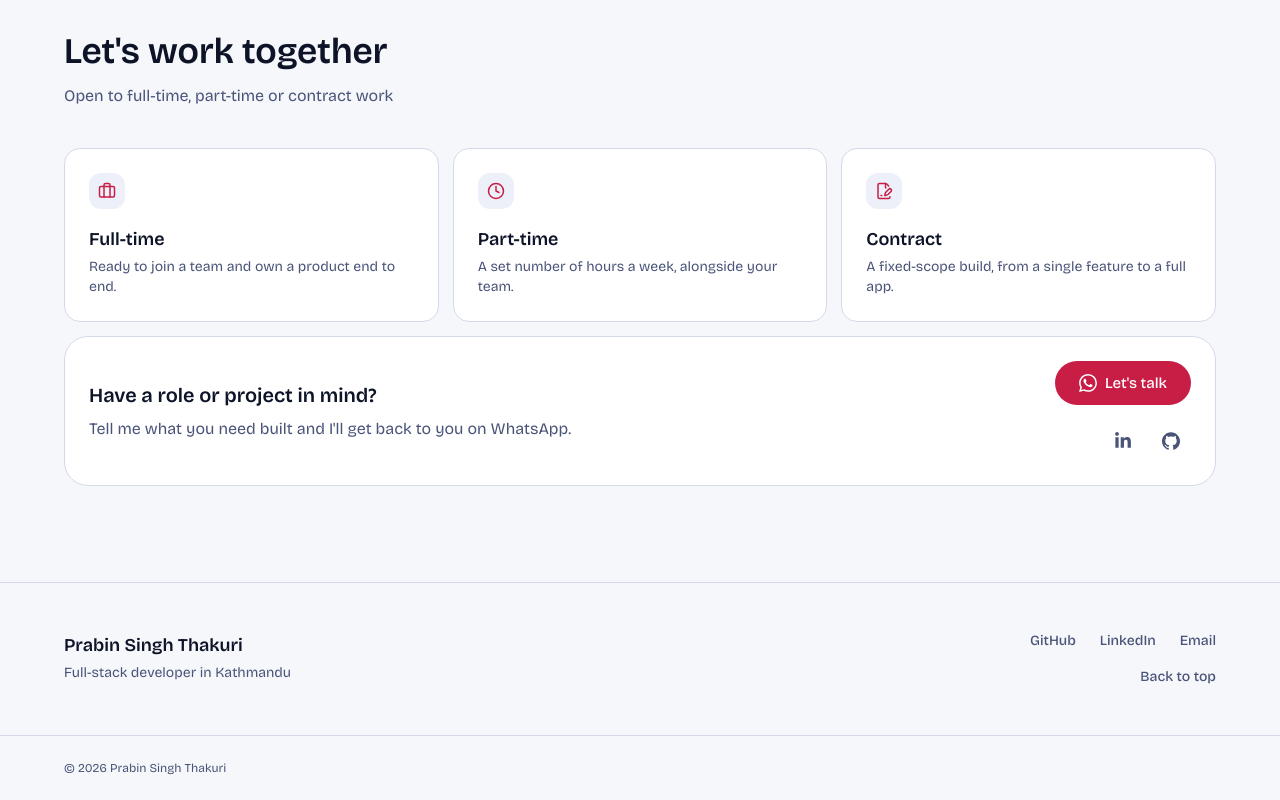
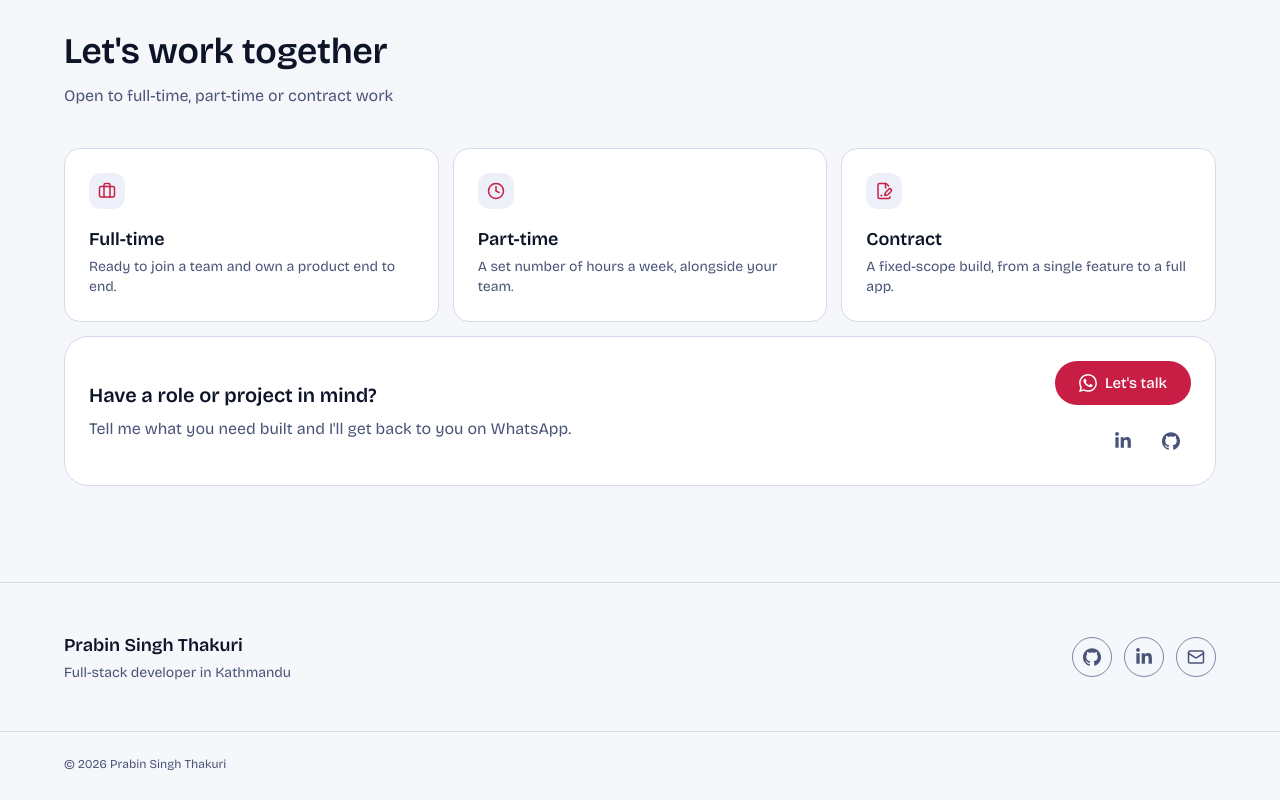
Before and after one commit to prabin738/Prabin-Singh-Portfolio, a Next.js app: page / in a window 1280 px wide. Shown: the part 7850-8650 px from the top of the page. Built offline with nearby package versions, Linux system fonts and the light colour scheme.

Commit message:
minor bugs fixes

```diff
--- a/src/app/globals.css
+++ b/src/app/globals.css
@@ -52,6 +52,7 @@
 
 html {
   scroll-padding-top: 5rem;
+  scroll-behavior: smooth;
 }
 
 body {
@@ -79,6 +80,10 @@ body {
 }
 
 @media (prefers-reduced-motion: reduce) {
+  html {
+    scroll-behavior: auto;
+  }
+
   .hero-settle {
     animation: none;
   }
--- a/src/app/layout.tsx
+++ b/src/app/layout.tsx
@@ -5,6 +5,7 @@ import { ThemeProvider } from "@/components/layout/theme-provider";
 import { SkipLink } from "@/components/layout/skip-link";
 import { SiteHeader } from "@/components/layout/site-header";
 import { SiteFooter } from "@/components/layout/site-footer";
+import { BackToTop } from "@/components/layout/back-to-top";
 
 const bricolageGrotesque = Bricolage_Grotesque({
   subsets: ["latin"],
@@ -20,12 +21,13 @@ export const metadata: Metadata = {
 export default function RootLayout({ children }: LayoutProps<"/">) {
   return (
     <html lang="en" suppressHydrationWarning>
-      <body className={bricolageGrotesque.className}>
+      <body className={bricolageGrotesque.className} suppressHydrationWarning>
         <ThemeProvider>
           <SkipLink />
           <SiteHeader />
           <main id="main">{children}</main>
           <SiteFooter />
+          <BackToTop />
         </ThemeProvider>
       </body>
     </html>
--- a/src/components/hero/intro-tile.tsx
+++ b/src/components/hero/intro-tile.tsx
@@ -14,7 +14,7 @@ export function IntroTile({ index }: IntroTileProps) {
     <BentoTile
       size="large"
       style={{ "--i": index } as CSSProperties}
-      className="hero-settle flex flex-col gap-6 p-6 sm:p-8 lg:min-h-[32rem] lg:justify-center lg:p-10"
+      className="hero-settle flex flex-col gap-6 p-6 sm:p-8 lg:min-h-128 lg:justify-center lg:p-10"
     >
       <div className="flex flex-col gap-3">
         <h1 className="text-[44px] font-bold leading-none tracking-[-0.03em] text-fg lg:text-[72px]">
--- /dev/null
+++ b/src/components/layout/back-to-top.tsx
@@ -0,0 +1,31 @@
+"use client";
+
+import { useEffect, useState } from "react";
+import { ArrowUp } from "lucide-react";
+
+const SCROLL_THRESHOLD = 400;
+
+export function BackToTop() {
+  const [visible, setVisible] = useState(false);
+
+  useEffect(() => {
+    const onScroll = () => setVisible(window.scrollY > SCROLL_THRESHOLD);
+    onScroll();
+    window.addEventListener("scroll", onScroll, { passive: true });
+    return () => window.removeEventListener("scroll", onScroll);
+  }, []);
+
+  return (
+    <a
+      href="#main"
+      aria-label="Back to top"
+      aria-hidden={!visible}
+      tabIndex={visible ? 0 : -1}
+      className={`fixed right-6 bottom-6 z-40 inline-flex h-11 w-11 items-center justify-center rounded-full bg-primary text-white shadow-lg transition-all duration-300 hover:bg-primary-hover focus-visible:outline-2 focus-visible:outline-offset-2 focus-visible:outline-primary-fg ${
+        visible ? "translate-y-0 opacity-100" : "pointer-events-none translate-y-4 opacity-0"
+      }`}
+    >
+      <ArrowUp size={20} aria-hidden />
+    </a>
+  );
+}
--- a/src/components/layout/mobile-menu.tsx
+++ b/src/components/layout/mobile-menu.tsx
@@ -61,7 +61,13 @@ export function MobileMenu({ navItems, cvHref }: MobileMenuProps) {
           ))}
         </nav>
 
-        <Button href={cvHref} variant="primary" onClick={closeMenu} className="mt-8 w-full">
+        <Button
+          href={cvHref}
+          download
+          variant="primary"
+          onClick={closeMenu}
+          className="mt-8 w-full"
+        >
           Download CV
         </Button>
       </dialog>
--- a/src/components/layout/site-footer.tsx
+++ b/src/components/layout/site-footer.tsx
@@ -1,15 +1,17 @@
-import Link from "next/link";
+import { Mail } from "lucide-react";
 import { site } from "@content/data/site";
 import { Container } from "@/components/layout/container";
+import { BrandIcon, LinkedinIcon } from "@/components/ui/brand-icon";
 
-const textLinkClasses = "text-sm font-medium text-muted hover:text-fg";
+const iconLinkClasses =
+  "inline-flex h-10 w-10 items-center justify-center rounded-full border border-line-strong text-muted transition-colors hover:bg-raised hover:text-fg";
 
 export function SiteFooter() {
   const year = new Date().getFullYear();
 
   return (
     <footer className="border-t border-line bg-bg">
-      <Container className="flex flex-col gap-8 py-12 sm:flex-row sm:items-start sm:justify-between">
+      <Container className="flex flex-col gap-8 py-12 sm:flex-row sm:items-center sm:justify-between">
         <div>
           <p className="text-lg font-semibold text-fg">{site.name}</p>
           <p className="mt-1 text-sm text-muted">
@@ -17,33 +19,29 @@ export function SiteFooter() {
           </p>
         </div>
 
-        <div className="flex flex-col gap-4 sm:items-end">
-          <nav aria-label="Social" className="flex items-center gap-6">
+        <nav aria-label="Social" className="flex items-center gap-3">
           <a
             href={site.links.github}
             target="_blank"
             rel="noopener noreferrer"
-              className={textLinkClasses}
+            aria-label="GitHub"
+            className={iconLinkClasses}
           >
-              GitHub
+            <BrandIcon slug="github" size={18} />
           </a>
           <a
             href={site.links.linkedin}
             target="_blank"
             rel="noopener noreferrer"
-              className={textLinkClasses}
+            aria-label="LinkedIn"
+            className={iconLinkClasses}
           >
-              LinkedIn
+            <LinkedinIcon size={18} />
           </a>
-            <a href={`mailto:${site.email}`} className={textLinkClasses}>
-              Email
+          <a href={`mailto:${site.email}`} aria-label="Email" className={iconLinkClasses}>
+            <Mail size={18} aria-hidden />
           </a>
         </nav>
-
-          <Link href="#main" className={textLinkClasses}>
-            Back to top
-          </Link>
-        </div>
       </Container>
 
       <div className="border-t border-line">
--- a/src/components/layout/site-header.tsx
+++ b/src/components/layout/site-header.tsx
@@ -38,7 +38,12 @@ export function SiteHeader() {
 
         <div className="flex items-center gap-3">
           <ThemeToggle />
-          <Button href={CV_HREF} variant="primary" className="hidden lg:inline-flex">
+          <Button
+            href={CV_HREF}
+            download
+            variant="primary"
+            className="hidden lg:inline-flex"
+          >
             Download CV
           </Button>
           <MobileMenu navItems={NAV_ITEMS} cvHref={CV_HREF} />
--- a/src/components/sections/contact-section.tsx
+++ b/src/components/sections/contact-section.tsx
@@ -5,7 +5,7 @@ import { engagementTypes } from "@content/data/contact";
 import { Section } from "@/components/layout/section";
 import { BentoTile } from "@/components/bento/bento-tile";
 import { Button } from "@/components/ui/button";
-import { BrandIcon } from "@/components/ui/brand-icon";
+import { BrandIcon, LinkedinIcon } from "@/components/ui/brand-icon";
 
 const ENGAGEMENT_ICON: Record<string, LucideIcon> = {
   "Full-time": Briefcase,
@@ -16,19 +16,8 @@ const ENGAGEMENT_ICON: Record<string, LucideIcon> = {
 const WHATSAPP_MESSAGE = "Hi Prabin, I found your portfolio and wanted to talk about a project.";
 const WHATSAPP_HREF = `${site.links.whatsapp}?text=${encodeURIComponent(WHATSAPP_MESSAGE)}`;
 
-// simple-icons and lucide-react both dropped their LinkedIn glyph (trademark
-// takedown), so BrandIcon can't resolve it. Standard "in" badge path, same
-// treatment as BrandIcon: decorative, currentColor fill.
-function LinkedinIcon({ size = 18 }: { size?: number }) {
-  return (
-    <svg aria-hidden width={size} height={size} viewBox="0 0 448 512" fill="currentColor">
-      <path d="M100.28 448H7.4V148.9h92.88zm-46.44-340C24.09 108 0 83.5 0 53.8a53.79 53.79 0 0 1 107.58 0c0 29.7-24.1 54.2-53.79 54.2zM447.9 448h-92.68V302.4c0-34.7-.7-79.2-48.29-79.2-48.29 0-55.69 37.7-55.69 76.7V448h-92.78V148.9h89.08v40.8h1.3c12.4-23.5 42.69-48.3 87.88-48.3 94 0 111.28 61.9 111.28 142.3V448z" />
-    </svg>
-  );
-}
-
 const CONTACT_LINKS: { label: string; href: string; icon: ReactNode }[] = [
-  { label: "LinkedIn", href: site.links.linkedin, icon: <LinkedinIcon /> },
+  { label: "LinkedIn", href: site.links.linkedin, icon: <LinkedinIcon size={18} /> },
   { label: "GitHub", href: site.links.github, icon: <BrandIcon slug="github" size={18} /> },
 ];
 
--- a/src/components/ui/brand-icon.tsx
+++ b/src/components/ui/brand-icon.tsx
@@ -14,8 +14,8 @@ function resolveIcon(slug: string): SimpleIcon | undefined {
   return typeof icon === "object" ? (icon as SimpleIcon) : undefined;
 }
 
-// Decorative: every current usage pairs this icon with adjacent visible text,
-// so it carries no separate accessible name (docs/06-components.md: "decorative
+// Decorative: pair this icon with either adjacent visible text or an
+// aria-label on the enclosing link (docs/06-components.md: "decorative
 // unless labelled"). Renders nothing for a slug simple-icons doesn't have.
 export function BrandIcon({ slug, size = 20, className }: BrandIconProps) {
   const icon = resolveIcon(slug);
@@ -27,3 +27,14 @@ export function BrandIcon({ slug, size = 20, className }: BrandIconProps) {
     </svg>
   );
 }
+
+// simple-icons and lucide-react both dropped their LinkedIn glyph (trademark
+// takedown). Standard "in" badge path, same treatment as BrandIcon: decorative,
+// currentColor fill.
+export function LinkedinIcon({ size = 20, className }: { size?: number; className?: string }) {
+  return (
+    <svg aria-hidden width={size} height={size} viewBox="0 0 448 512" fill="currentColor" className={className}>
+      <path d="M100.28 448H7.4V148.9h92.88zm-46.44-340C24.09 108 0 83.5 0 53.8a53.79 53.79 0 0 1 107.58 0c0 29.7-24.1 54.2-53.79 54.2zM447.9 448h-92.68V302.4c0-34.7-.7-79.2-48.29-79.2-48.29 0-55.69 37.7-55.69 76.7V448h-92.78V148.9h89.08v40.8h1.3c12.4-23.5 42.69-48.3 87.88-48.3 94 0 111.28 61.9 111.28 142.3V448z" />
+    </svg>
+  );
+}
```
Also changed, not shown: 1 other file (tests, documents, lock files or other folders). Lines whose indentation alone changed are shown as unchanged.
